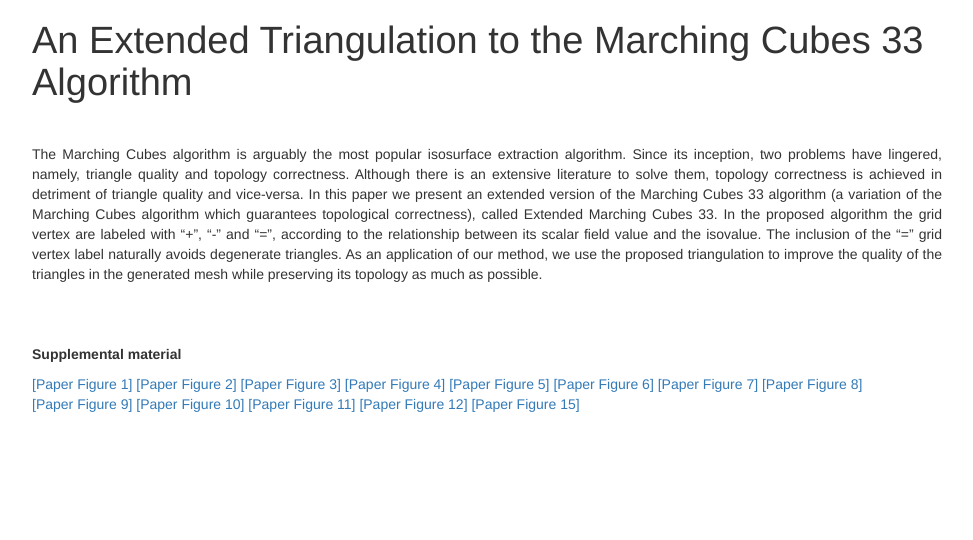
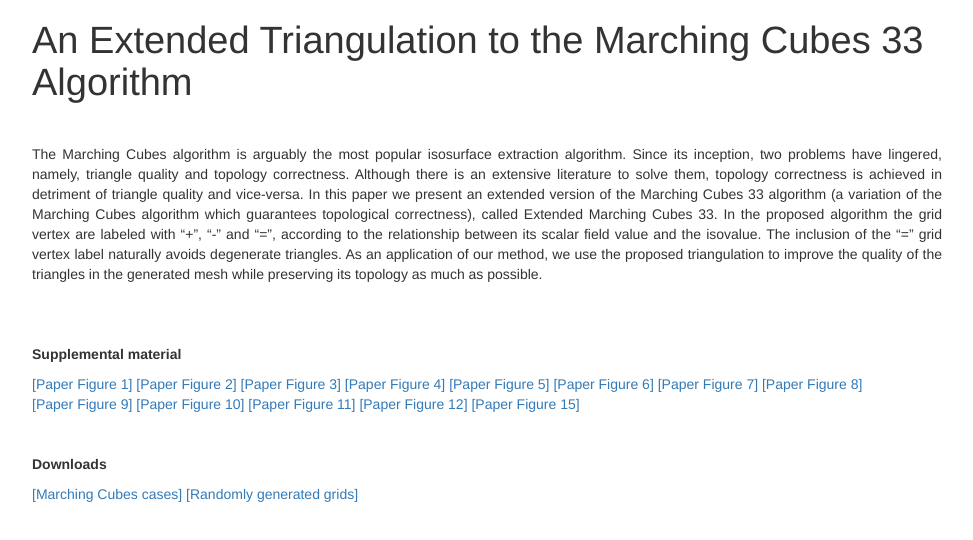
Before and after one commit to liscustodio/ExtendedMC33, a plain HTML site: page index.html in a window 1280 px wide. Shown: the whole page, without its empty margins (153-1126 px from the left). Drawn offline with nearby package versions, Linux system fonts and the light colour scheme; some packages are replaced by stand-ins of ours.

Commit message:
Update index.html

```diff
--- a/index.html
+++ b/index.html
@@ -133,7 +133,10 @@ The Marching Cubes algorithm is arguably the most popular isosurface extraction
 <p><br></p>
 
 
-
+<p class="p5">
+<b>Downloads</b>
+</p>
+<p><a href="http://liscustodio.github.io/C_MC33/MarchingCubes_cases.zip">[Marching Cubes cases]</a></span> <a href="http://liscustodio.github.io/tcie/Closed_Surfaces_1000.tar.gz"><span class="s3">[Randomly generated grids]</span></a> </p>
 
 </div>
 
```
